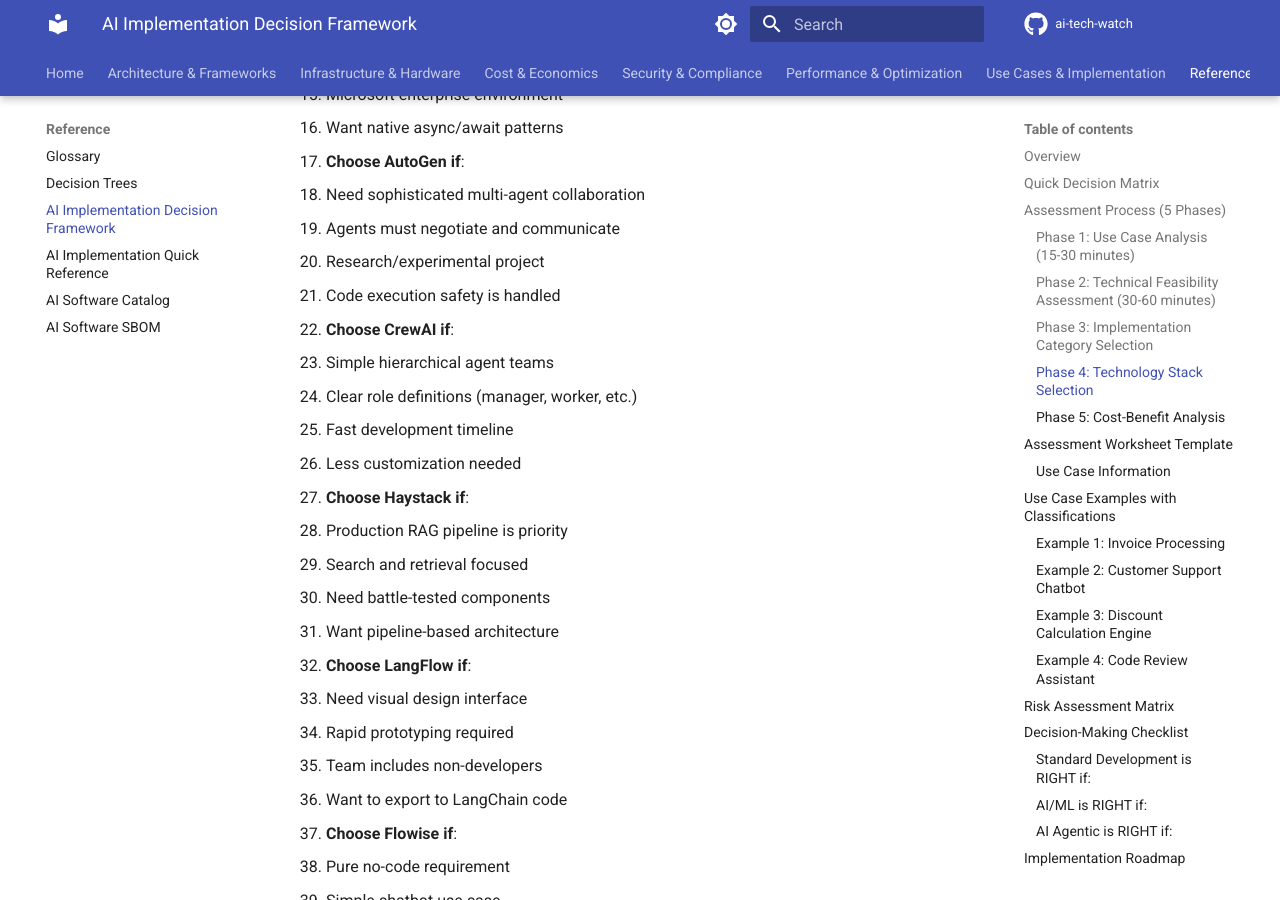
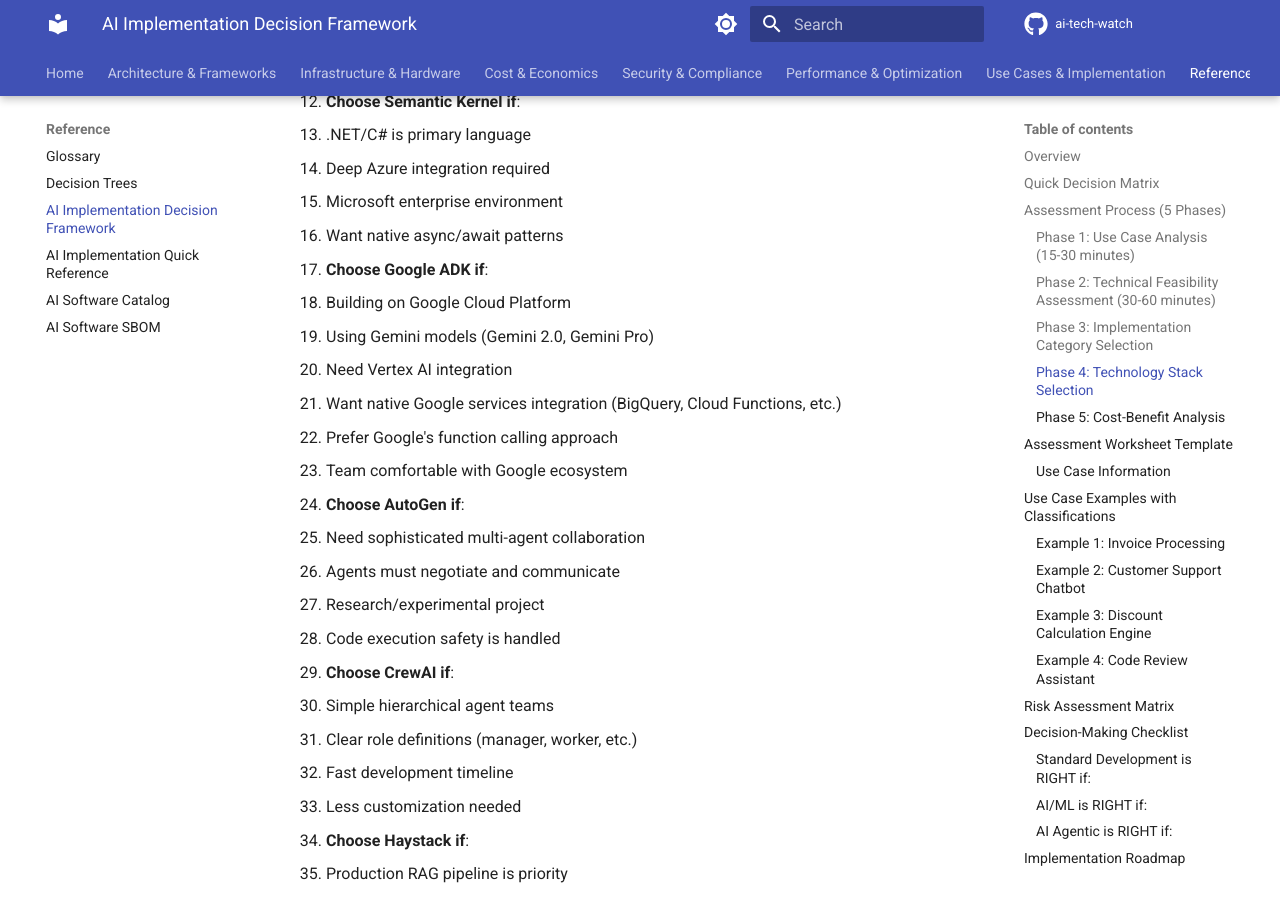
Before and after one commit to brunseba/ai-tech-watch, an MkDocs documentation site: the page built from docs/reference/ai-implementation-decision-framework.md, in a window 1280 px wide and 900 px high, scrolled down 10169 px. Built offline with MkDocs 1.6.1 and Material for MkDocs 9.7.7, drawn with Linux system fonts in a browser that asks for light colours; comment, search, counter and statistics services are not loaded; the version menu is left out; some of the changed text lies outside the part shown.

Commit message:
feat(reference): add Google ADK to AI agentic framework selection guide
Add Google Agent Development Kit (ADK) as a code-first framework option for teams building on Google Cloud Platform.

Changes:
- Added Google ADK to AI Agentic Stack technology options
- Added Google ADK to Code-First Frameworks comparison table
  * Best for: Google Cloud/Gemini ecosystem
  * Strengths: Native Gemini integration, Vertex AI support, Google Cloud services, function calling
  * Limitations: Google Cloud dependency, newer framework, smaller community
- Updated framework selection decision tree to include cloud provider routing (Azure/.NET → SK, Google Cloud → ADK, Cloud Agnostic → others)
- Added Google ADK use case recommendation: Google Cloud Native Agent
- Added to Framework Maturity Matrix: Low-Medium maturity, Partial enterprise readiness, Small community, Medium learning curve
- Added detailed selection criteria (#4) for when to choose Google ADK:
  * Building on Google Cloud Platform
  * Using Gemini models (Gemini 2.0, Gemini Pro)
  * Need Vertex AI integration
  * Want native Google services integration (BigQuery, Cloud Functions, etc.)
  * Prefer Google's function calling approach
  * Team comfortable with Google ecosystem
- Updated quick reference guide with Google ADK in framework lists and selection guide

Total frameworks now covered: 10 (7 code-first, 3 low-code + n8n AI)

```diff
--- a/docs/reference/ai-implementation-decision-framework.md
+++ b/docs/reference/ai-implementation-decision-framework.md
@@ -258,7 +258,7 @@ Once category is determined, select appropriate technologies:
 
 | Component | Technology Options |
 |-----------|-------------------|
-| **Agent Framework (Code-First)** | LangChain/LangGraph, LlamaIndex, Semantic Kernel, AutoGen, CrewAI, Haystack |
+| **Agent Framework (Code-First)** | LangChain/LangGraph, LlamaIndex, Semantic Kernel, AutoGen, CrewAI, Haystack, Google ADK |
 | **Agent Framework (Low-Code)** | LangFlow, Flowise, Dify, n8n AI |
 | **LLM Provider** | OpenAI GPT-4, Azure OpenAI, Anthropic Claude, Bedrock, Ollama (local) |
 | **Memory/State** | Redis, PostgreSQL, MongoDB, Vector DB |
@@ -298,6 +298,7 @@ Once you've decided on AI Agentic approach, select the appropriate framework bas
 | **AutoGen** | Multi-agent collaboration | Advanced agent communication, group chat patterns, code execution | Research-oriented, production readiness varies |
 | **CrewAI** | Role-based agent teams | Simple role definitions, task delegation, good for hierarchical workflows | Limited customization, opinionated structure |
 | **Haystack** | Search & retrieval focused | Production-ready pipelines, strong RAG capabilities | Less flexibility for complex reasoning |
+| **Google ADK** | Google Cloud/Gemini ecosystem | Native Gemini integration, Vertex AI support, Google Cloud services, function calling | Google Cloud dependency, newer framework, smaller community |
 
 **Low-Code/Visual Frameworks** (non-developers, rapid prototyping)
 
@@ -315,13 +316,14 @@ flowchart TD
     Start[Choose AI Agentic Framework]
 
     Q1{Team has Python/C#<br/>development skills?}
-    Q2{Microsoft/.NET<br/>ecosystem?}
+    Q2{Cloud provider<br/>preference?}
     Q3{Need multi-agent<br/>collaboration?}
     Q4{Data-heavy<br/>RAG focus?}
     Q5{Need visual<br/>interface?}
     Q6{Open source<br/>required?}
 
     SK[Semantic Kernel<br/>C#/.NET focus]
+    ADK[Google ADK<br/>Gemini/GCP focus]
     LG[LangChain/LangGraph<br/>Most flexible]
     LI[LlamaIndex<br/>Data & RAG focus]
     AG[AutoGen<br/>Multi-agent chat]
@@ -335,8 +337,9 @@ flowchart TD
     Q1 -->|Yes| Q2
     Q1 -->|No| Q5
 
-    Q2 -->|Yes| SK
-    Q2 -->|No| Q3
+    Q2 -->|Azure/.NET| SK
+    Q2 -->|Google Cloud| ADK
+    Q2 -->|Cloud Agnostic| Q3
 
     Q3 -->|Yes| AG
     Q3 -->|No| Q4
@@ -351,6 +354,7 @@ flowchart TD
     Q6 -->|No| DF
 
     style SK fill:#87CEEB
+    style ADK fill:#EA4335
     style LG fill:#90EE90
     style LI fill:#FFD700
     style AG fill:#DDA0DD
@@ -370,6 +374,7 @@ flowchart TD
 | Research Assistant (multi-agent) | AutoGen | Strong multi-agent communication patterns |
 | IT Helpdesk Automation | CrewAI | Clear role hierarchies, task delegation |
 | RAG Search Application | Haystack | Production-ready RAG, strong retrieval |
+| Google Cloud Native Agent | Google ADK | Native Gemini, Vertex AI, GCP services integration |
 | Rapid Prototyping | LangFlow | Visual design, fast iteration, code export |
 | Citizen Developer Tool | Flowise | No-code, simple deployment |
 | All-in-one Solution | Dify | Includes hosting, RAG, prompts out-of-box |
@@ -381,6 +386,7 @@ flowchart TD
 | LangChain/LangGraph | High | ✅ Yes | Very Large | Medium-High |
 | LlamaIndex | High | ✅ Yes | Large | Medium |
 | Semantic Kernel | Medium | ✅ Yes | Medium | Medium |
+| Google ADK | Low-Medium | ⚠️ Partial | Small | Medium |
 | AutoGen | Medium | ⚠️ Partial | Medium | High |
 | CrewAI | Low-Medium | ⚠️ Partial | Small-Medium | Low |
 | Haystack | High | ✅ Yes | Medium | Medium |
@@ -409,41 +415,49 @@ flowchart TD
    - Microsoft enterprise environment
    - Want native async/await patterns
 
-4. **Choose AutoGen if**:
+4. **Choose Google ADK if**:
+   - Building on Google Cloud Platform
+   - Using Gemini models (Gemini 2.0, Gemini Pro)
+   - Need Vertex AI integration
+   - Want native Google services integration (BigQuery, Cloud Functions, etc.)
+   - Prefer Google's function calling approach
+   - Team comfortable with Google ecosystem
+
+5. **Choose AutoGen if**:
    - Need sophisticated multi-agent collaboration
    - Agents must negotiate and communicate
    - Research/experimental project
    - Code execution safety is handled
 
-5. **Choose CrewAI if**:
+6. **Choose CrewAI if**:
    - Simple hierarchical agent teams
    - Clear role definitions (manager, worker, etc.)
    - Fast development timeline
    - Less customization needed
 
-6. **Choose Haystack if**:
+7. **Choose Haystack if**:
    - Production RAG pipeline is priority
    - Search and retrieval focused
    - Need battle-tested components
    - Want pipeline-based architecture
 
-7. **Choose LangFlow if**:
+8. **Choose LangFlow if**:
    - Need visual design interface
    - Rapid prototyping required
    - Team includes non-developers
    - Want to export to LangChain code
 
-8. **Choose Flowise if**:
+9. **Choose Flowise if**:
    - Pure no-code requirement
    - Simple chatbot use case
    - Limited technical resources
    - Quick POC needed
 
-9. **Choose Dify if**:
-   - Want all-in-one solution
-   - Need hosting included
-   - Small team with limited DevOps
-   - Prefer opinionated architecture
+10. **Choose Dify if**:
+    - Want all-in-one solution
+    - Need hosting included
+    - Small team with limited DevOps
+    - Prefer opinionated architecture
 
 ---
 
```
Also changed, not shown: docs/reference/ai-implementation-quick-reference.md (+2 -0 lines).
